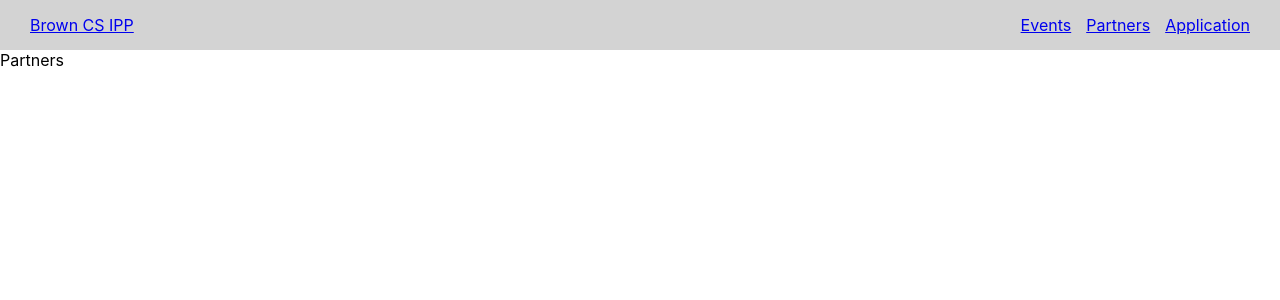
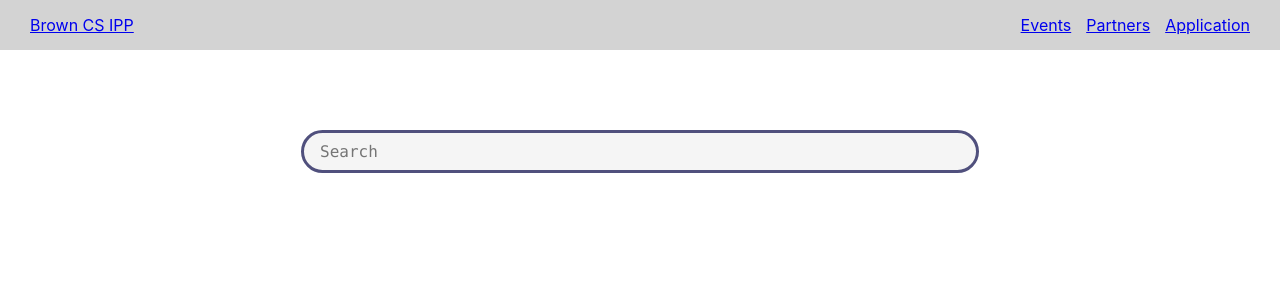
Before and after one commit to jbarlas/brown-cs-ipp, a React (Create React App) app: page /partners in a window 1280 px wide. Shown: the top 300 px of the page. Built offline with nearby package versions, Linux system fonts and the light colour scheme.

Commit message:
added a basic search bar

```diff
--- a/src/views/partners/Partners.css
+++ b/src/views/partners/Partners.css
@@ -0,0 +1,21 @@
+.partners-search-wrapper {
+    display: flex;
+    justify-content: center;
+    margin-top: 5rem;
+}
+
+.partners-search {
+    border: 3px solid rgb(80, 80, 125);
+    border-radius: 10rem;
+    height: 5px;
+    width: 50%;
+    padding: 1rem;
+    background-color: #f5f5f5;
+    font-family: Menlo;
+    font-size: 1rem;
+}
+
+.partners-search:hover, .partners-search:focus {
+    border: solid blue;
+    background-color: white;
+  }
--- a/src/views/partners/Partners.jsx
+++ b/src/views/partners/Partners.jsx
@@ -1,7 +1,35 @@
-import React from 'react'
+import React, {useState} from 'react'
+import './Partners.css';
 
 export default function Partners() {
+  const searchBar = () => {}
+  const [searchInput, setSearchInput] = useState("")
+  const [searchResponse, setSearchResponse] = useState("")
+
+  const handleChange = (e) => {
+    e.preventDefault();
+    setSearchInput(e.target.value);
+    if (searchInput.length > 0) {
+      setSearchResponse("searching...");
+    } else {
+      setSearchResponse("not searching");
+    }
+  };
+
   return (
-    <div>Partners</div>
-  )
-}
+    <div>
+    <div class="partners-search-wrapper">
+      <input
+        class="partners-search"
+        type="text"
+        placeholder="Search"
+        onChange={handleChange}
+        value={searchInput} />
+    </div>
+
+    <p>{searchResponse}</p>
+
+    </div>
+
+    )
+  }
```
